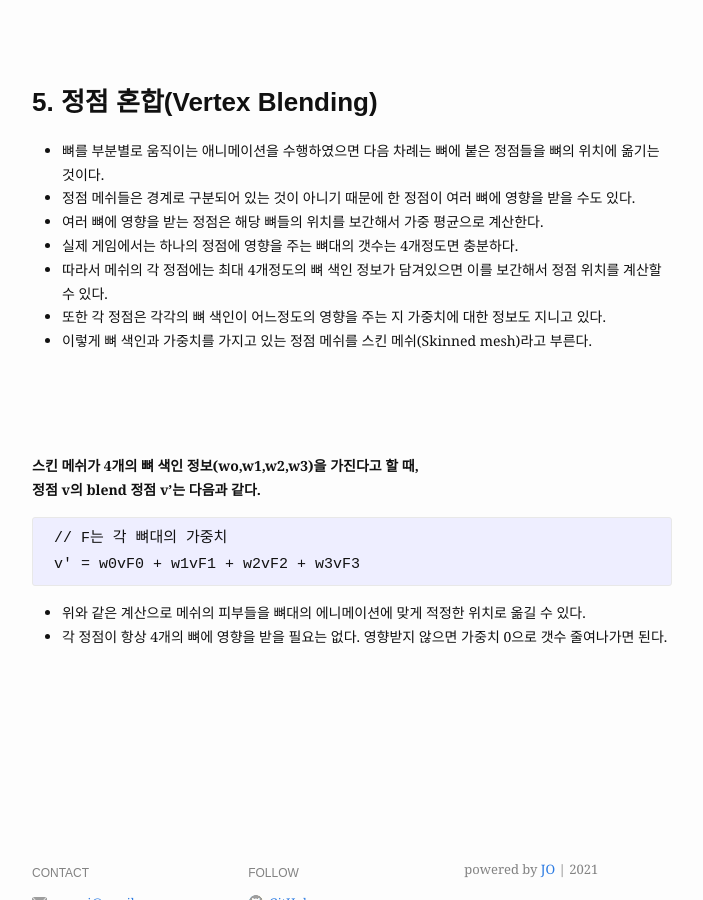
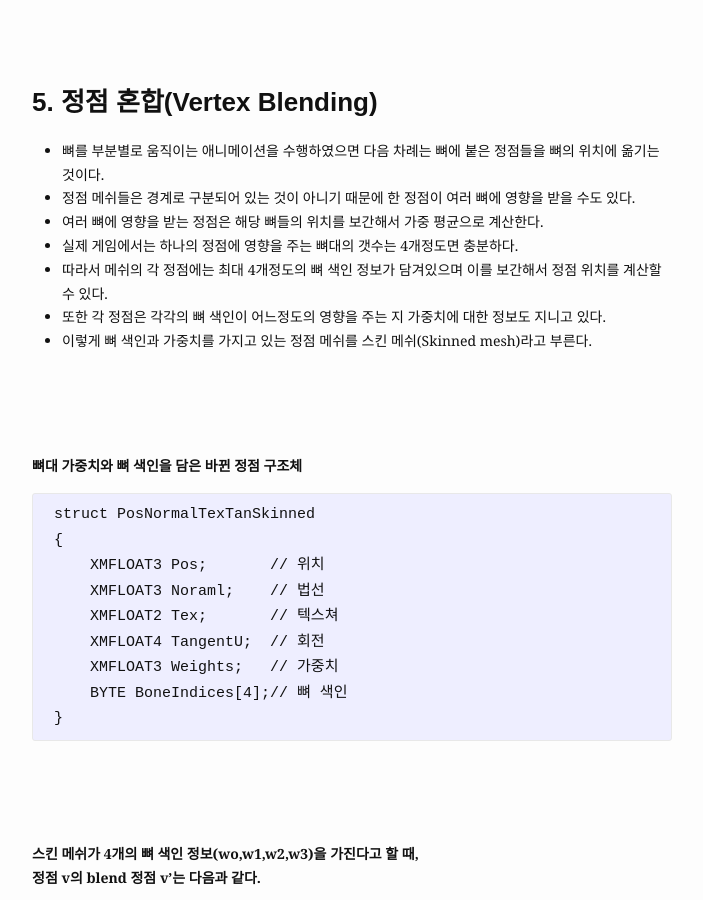
Before and after one commit to ognoej/Old_ognoej.github.io, a Jekyll site: the page built from _posts/2021-01-26-4.24.markdown, in a window 1280 px wide and 900 px high, scrolled down 3974 px. Shown: the whole window, without its empty margins (288-991 px from the left). Built offline with Jekyll 4.4.1, drawn with Linux system fonts in a browser that asks for light colours.

Commit message:
post added

````diff
--- a/_posts/2021-01-26-4.24.markdown
+++ b/_posts/2021-01-26-4.24.markdown
@@ -135,11 +135,27 @@ void SkinnedData::GetFinalTransforms(const std::string& clipName,
 - 정점 메쉬들은 경계로 구분되어 있는 것이 아니기 때문에 한 정점이 여러 뼈에 영향을 받을 수도 있다.
 - 여러 뼈에 영향을 받는 정점은 해당 뼈들의 위치를 보간해서 가중 평균으로 계산한다.
 - 실제 게임에서는 하나의 정점에 영향을 주는 뼈대의 갯수는 4개정도면 충분하다.
-- 따라서 메쉬의 각 정점에는 최대 4개정도의 뼈 색인 정보가 담겨있으면 이를 보간해서 정점 위치를 계산할 수 있다.
+- 따라서 메쉬의 각 정점에는 최대 4개정도의 뼈 색인 정보가 담겨있으며 이를 보간해서 정점 위치를 계산할 수 있다.
 - 또한 각 정점은 각각의 뼈 색인이 어느정도의 영향을 주는 지 가중치에 대한 정보도 지니고 있다.
 - 이렇게 뼈 색인과 가중치를 가지고 있는 정점 메쉬를 스킨 메쉬(Skinned mesh)라고 부른다.
 
  <br><br><br>
+
+**뼈대 가중치와 뼈 색인을 담은 바뀐 정점 구조체**
+```
+ struct PosNormalTexTanSkinned
+ {
+     XMFLOAT3 Pos;       // 위치
+     XMFLOAT3 Noraml;    // 법선
+     XMFLOAT2 Tex;       // 텍스쳐
+     XMFLOAT4 TangentU;  // 회전
+     XMFLOAT3 Weights;   // 가중치
+     BYTE BoneIndices[4];// 뼈 색인
+ }
+```
+
+<br><br><br>
+
 
 **스킨 메쉬가 4개의 뼈 색인 정보(wo,w1,w2,w3)을 가진다고 할 때,<br> 정점 v의 blend 정점 v'는 다음과 같다.**
 ```
````
